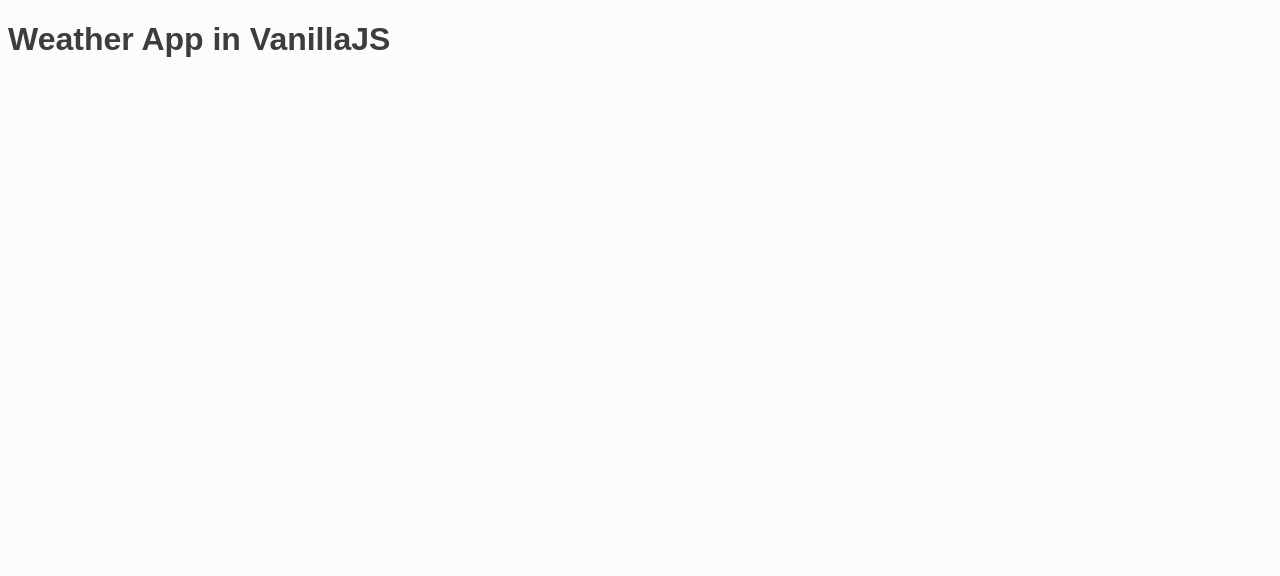
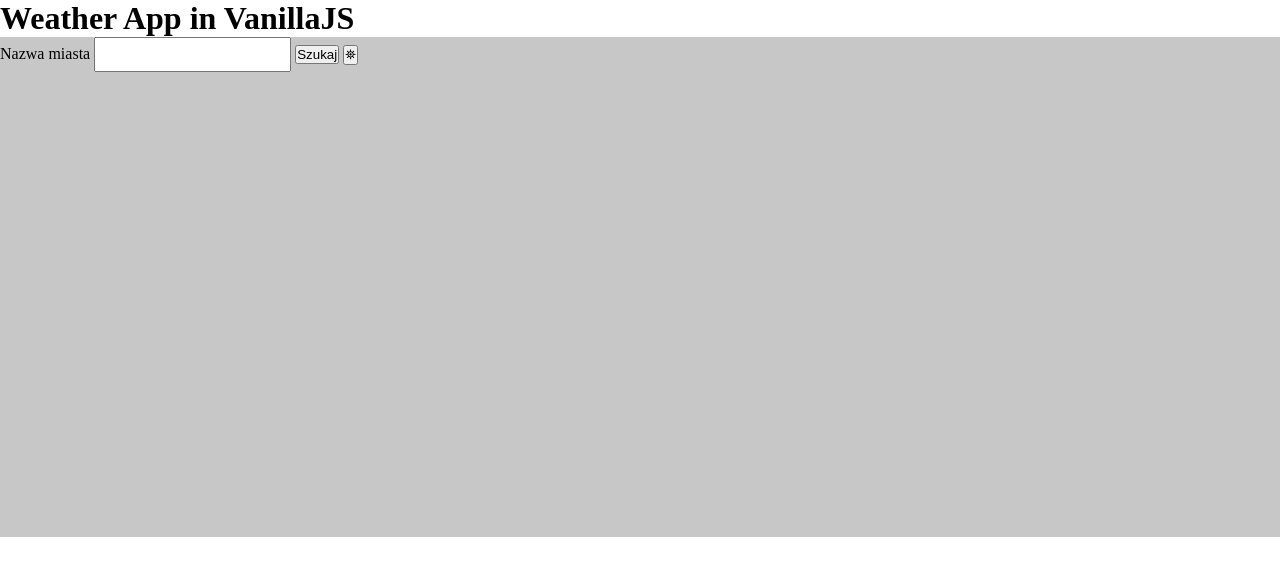
Before and after one commit to qkiczw/js_ex_weather_app, a website built with webpack: page dist/index.html in a window 1280 px wide. Built offline with Linux system fonts and the light colour scheme.

Commit message:
Basic structure of html was added

```diff
--- a/src/style.scss
+++ b/src/style.scss
@@ -1,7 +1,18 @@
-$bgColor: rgb(252, 252, 252);
+* {
+  padding: 0;
+  margin: 0;
+  box-sizing: border-box;
+}
 
-body {
+$bgColor: rgb(199, 199, 199);
+
+.app__container {
   background-color: $bgColor;
-  color: rgb(61, 61, 61);
-  font-family: Arial, Helvetica, sans-serif;
+  min-height: 500px;
+
+  .search-form {
+    &__input {
+      padding: 0.5rem;
+    }
+  }
 }
```
Also changed, not shown: dist/bundle.js, dist/index.html.
